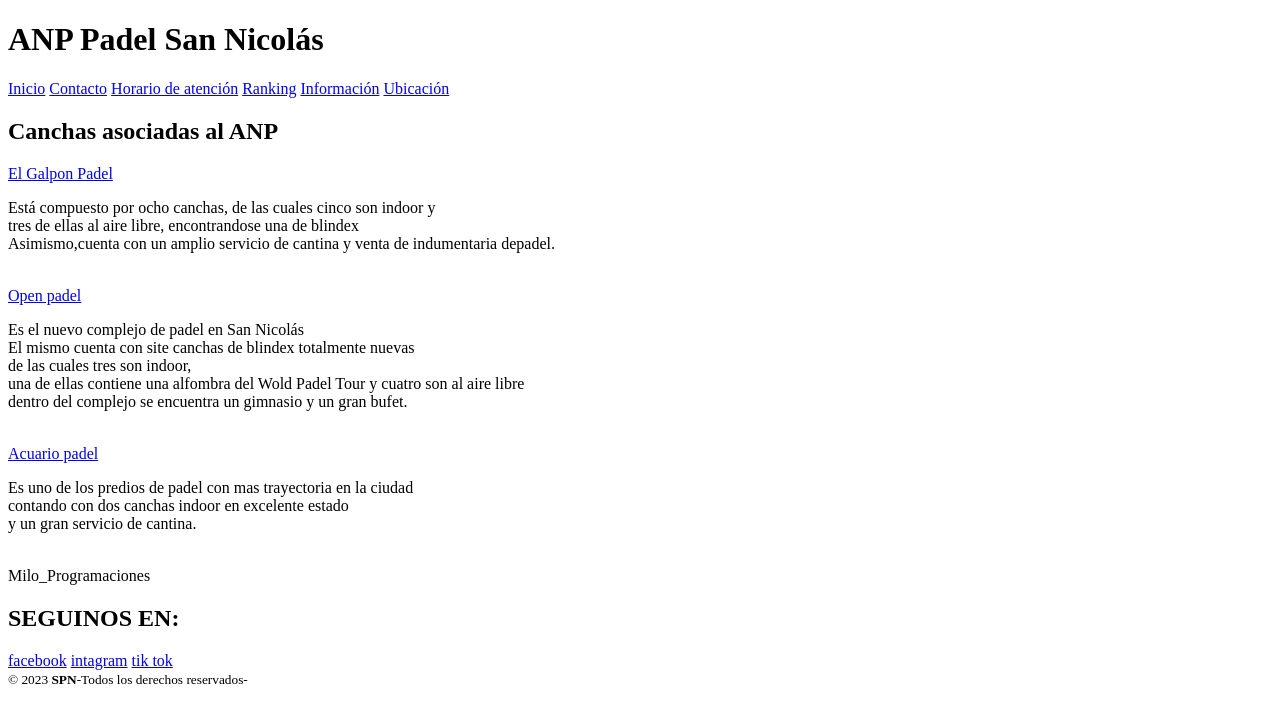
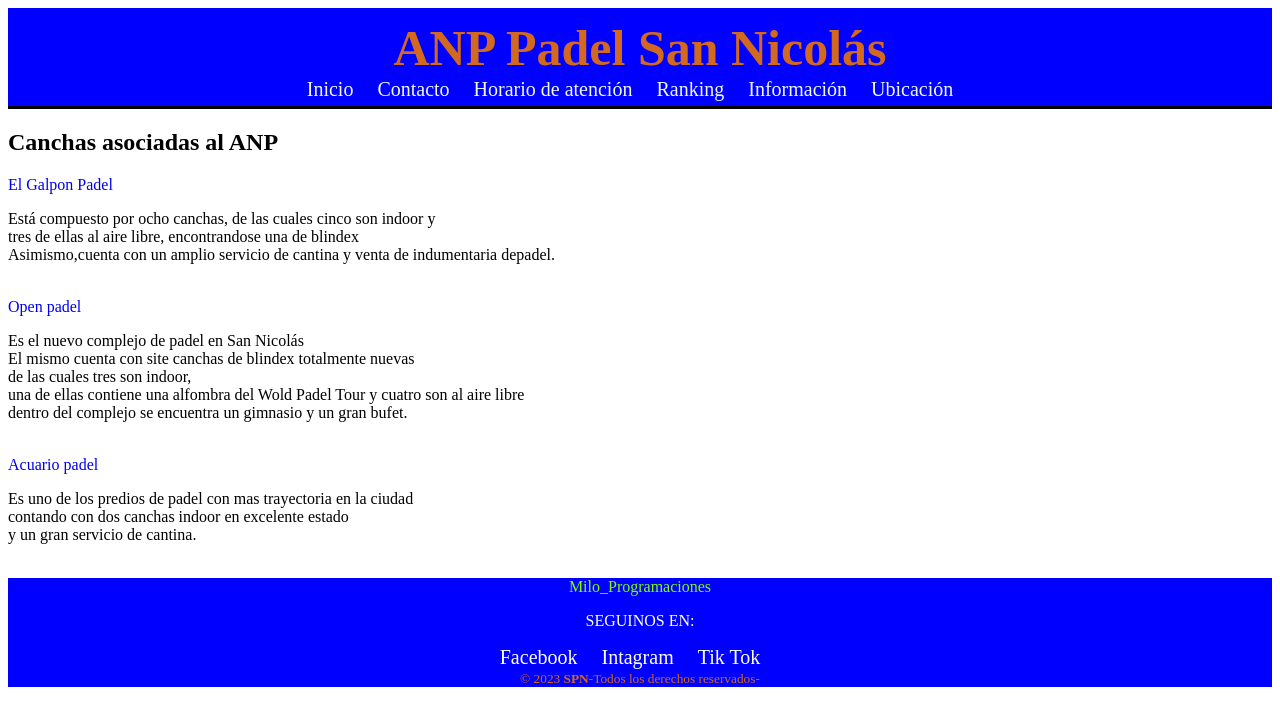
Before and after one commit to milo052/clase_3_completa, a plain HTML site: page index.html in a window 1280 px wide. Drawn offline with Linux system fonts and the light colour scheme.

Commit message:
clase-3-actualizada

```diff
--- a/index.html
+++ b/index.html
@@ -5,19 +5,23 @@
     <meta http-equiv="X-UA-Compatible" content="IE=edge">
     <meta name="viewport" content="width=device-width, initial-scale=1.0">
     <title>CLASE 3</title>
+    <link rel="stylesheet" href="./style.css">
 </head>
 <body>
    <!--MENU DEL HEADER-->
-   <h1> ANP Padel San Nicolás</h1>
+
    <header>
-    <nav>
-            <a href="index.html">Inicio</a>
-            <a href="https://milo052.github.io/clase_3" target="_blank">Contacto</a>
-            <a href="#">Horario de atención</a>
-            <a href="#">Ranking</a>
-            <a href="#">Información</a>
-            <a href="#">Ubicación</a>
+      <h1 class="ANPPadelSanNicolás"> ANP Padel San Nicolás</h1>
+    <main>
+    <nav class="nav">
+            <a class="Inicio " href="index.html">Inicio</a>
+            <a class="Contacto" href="https://milo052.github.io/clase_3" target="_blank">Contacto</a>
+            <a class="Horariodeatención" href="https://milo052.github.io/clase_4_bien/">Horario de atención</a>
+            <a class="Ranking" href="#">Ranking</a>
+            <a class="Información" href="#">Información</a>
+            <a class="Ubicación" href="#">Ubicación</a>
    </nav>
+</main>
    </header>
    <!--FIN DE HEADER-->
 <!--COMIENZA EL MAIN-->
@@ -54,15 +58,14 @@
 
 
    <!--PIE DE PAGINA-->
-   <footer class="pie de pagina">
-      <div class="grupo 1">
+   <footer class="piedepagina">
          <div class="box">Milo_Programaciones</div>
       <div class="box">
-      <H2>SEGUINOS EN:</H2>
-      <div class="red social">
-         <a href="https://www.facebook.com/anp.sannicolas/?locale=es_LA"  target="_blank">facebook</a>
-         <a href="https://www.instagram.com/anpsannicolas" target="_blank">intagram</a>
-         <a href="#">tik tok</a>
+      <p class="SEGUINOSEN">SEGUINOS EN:</p>
+      <div >
+         <a class="Facebook" href="https://www.facebook.com/anp.sannicolas/?locale=es_LA"  target="_blank">Facebook</a>
+         <a class="Intagram" href="https://www.instagram.com/anpsannicolas" target="_blank">Intagram</a>
+         <a class="TikTok" href="#">Tik Tok</a>
       </div>
    </div>
    <small>&copy; 2023 <b>SPN</b>-Todos los derechos reservados-</small>
--- /dev/null
+++ b/style.css
@@ -0,0 +1,117 @@
+header{
+padding: 0;
+
+background-color:blue;
+
+
+text-align: center;
+margin-left: 10px;
+border-bottom-style: solid;
+margin-left: 0;
+margin-right: 0;
+margin-bottom: 10px;
+padding-left: 0;
+padding-bottom: 5px;
+padding-top: 1px;
+
+
+}
+.nav{
+    text-decoration: none;
+}
+
+.ANPPadelSanNicolás{
+    color: chocolate;
+    font-size: 50px;
+    margin-bottom: 1px;
+    margin-top: 10px;
+
+}
+.Contacto{
+    color: aliceblue;
+    padding-right: 20px;
+    font-size: 20px;
+
+}
+.Horariodeatención{
+    color: aliceblue;
+    padding-right: 20px;
+    font-size: 20px;
+}
+.Ranking{
+    color: aliceblue;
+    padding-right: 20px;
+    font-size: 20px;
+}
+.Información{
+    color: aliceblue;
+    padding-right: 20px;
+    font-size: 20px;
+}
+.Ubicación{
+    color: aliceblue;
+    padding-right: 20px;
+    font-size: 20px;
+}
+.Inicio{
+    color: aliceblue;
+    padding-right: 20px;
+    font-size: 20px;
+
+}
+
+
+
+footer{
+    background-color: blue;
+    color: white;
+    padding-left: 0;
+    padding-right: 0;
+    padding-bottom: 1;
+    padding-top: 1;
+    text-align: center;
+}
+a{ text-decoration: none;
+}
+.Facebook{
+    color: white;
+    text-decoration: none;
+    padding-right: 20px;
+    padding-top: 20px;
+    padding-bottom: 20px;
+    font-size: 20px;
+
+}
+
+.Intagram{
+    color: white;
+    text-decoration: none;
+    padding-right: 20px;
+    padding-top: 20px;
+    padding-bottom: 20px;
+    font-size: 20px;
+
+}
+.TikTok{
+    color: white;
+    text-decoration: none;
+    padding-right: 20px;
+    padding-top: 20px;
+    padding-bottom: 20px;
+    font-size: 20px;
+
+}
+
+
+.box{
+    color: chartreuse;
+}
+.SEGUINOSEN{
+    color: white;
+}
+small{
+    color: chocolate;
+    text-align: center;
+}
+.tedsocial{color: white;
+}
```
